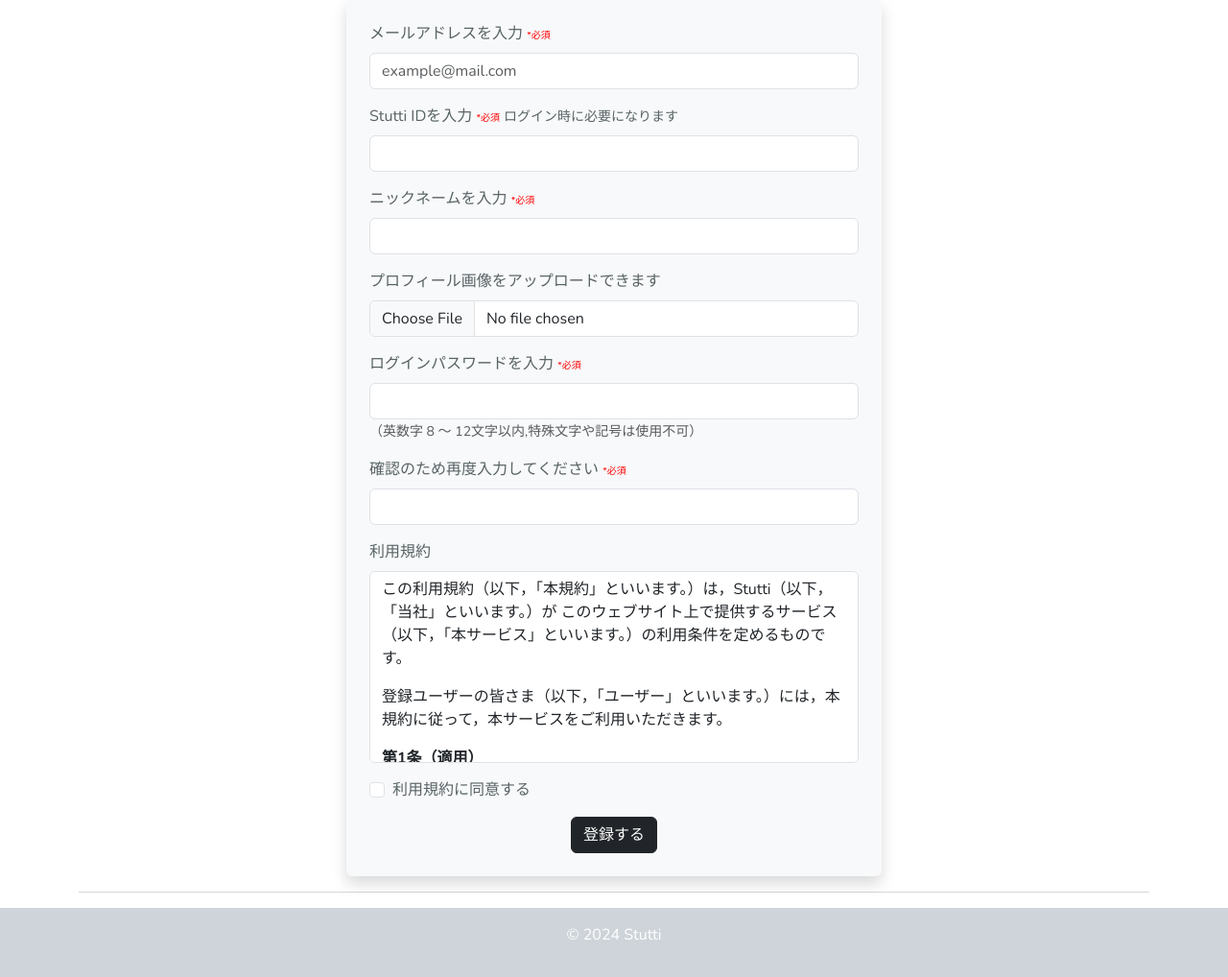
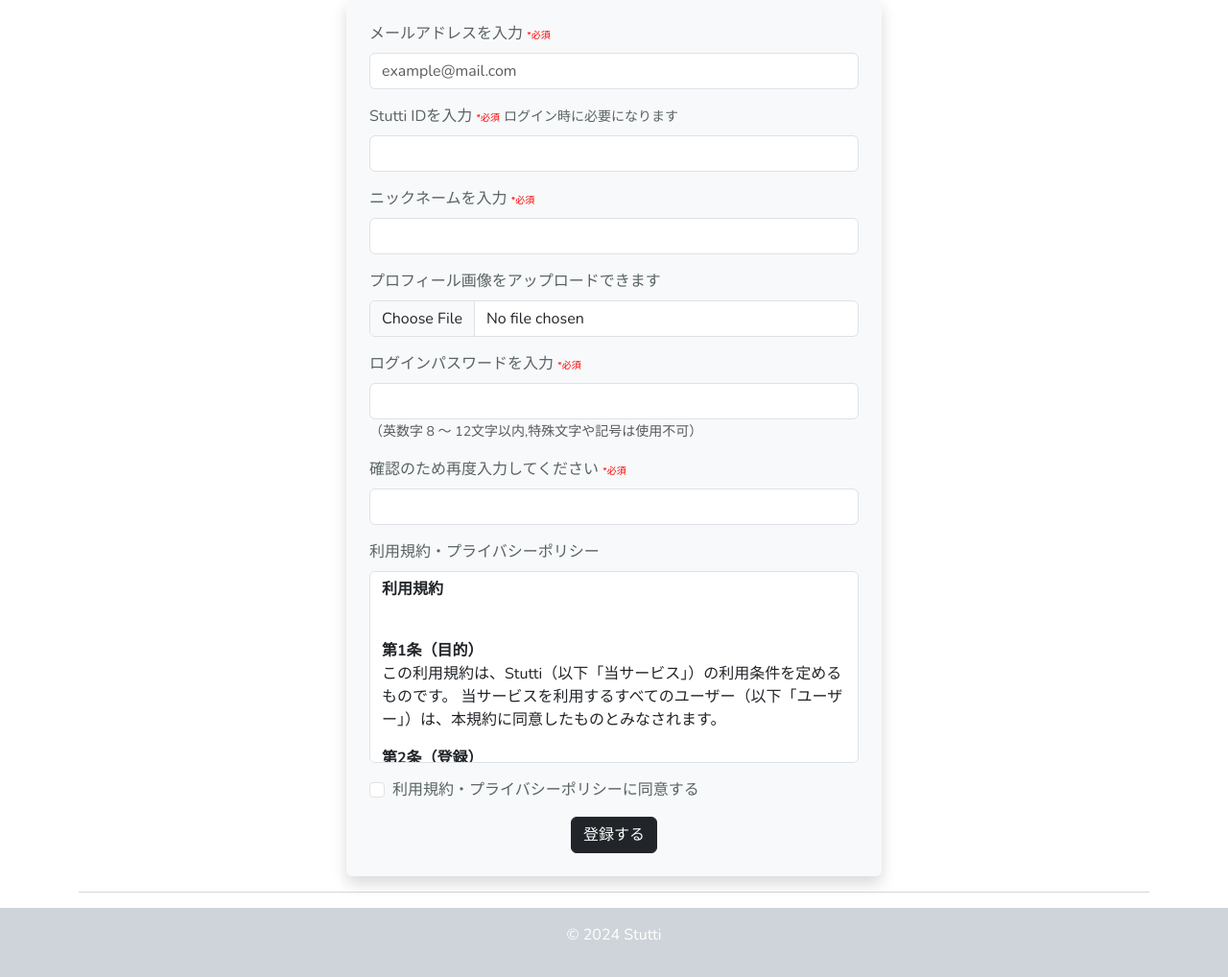
Before and after one commit to kousaka6A06/stutti, a PHP site: page /stutti/userRegister.php in a window 1280 px wide. Shown: the part 121-1139 px from the top of the page at 96% size. Run offline with PHP 8.4, Linux system fonts and the light colour scheme; some libraries are stand-ins or nearby versions.

Commit message:
利用規約の変更

```diff
--- a/view/v_userRegister.php
+++ b/view/v_userRegister.php
@@ -42,21 +42,64 @@
         </div>
 
         <div class="mb-3">
-            <label for="terms" class="form-label">利用規約</label>
+            <label for="terms" class="form-label">利用規約・プライバシーポリシー</label>
             <div id="terms" class="form-control" style="height: 200px; overflow-y: scroll;">
-                この利用規約（以下，「本規約」といいます。）は，Stutti（以下，「当社」といいます。）が
-                このウェブサイト上で提供するサービス（以下，「本サービス」といいます。）の利用条件を定めるものです。
-                </p>
-                <p>登録ユーザーの皆さま（以下，「ユーザー」といいます。）には，本規約に従って，本サービスをご利用いただきます。</p>
+            <p><strong>利用規約</strong><br><br>
+            <p><strong>第1条（目的）</strong><br>
+                  この利用規約は、Stutti（以下「当サービス」）の利用条件を定めるものです。
+                当サービスを利用するすべてのユーザー（以下「ユーザー」）は、本規約に同意したものとみなされます。<br></p>
+                <p><strong>第2条（登録）</strong><br>
+                  当サービスの利用を希望する者は、所定の方法によりメンバー登録を行うものとします。登録に際しては、正確かつ最新の情報を提供するものとします。
+                登録内容に虚偽、誤りがある場合、当サービスは登録を削除する権利を有します。<br></p>
+                <p><strong>第3条（アカウント管理）</strong><br>
+                  ユーザーは、自己の責任において、StuttiIDおよびパスワードを管理するものとします。
+                アカウントの不正使用による損害について、当サービスは一切責任を負いません。<br></p>
+                <p><strong>第4条（禁止事項）</strong><br>
+                法令または公序良俗に違反する行為<br>
+                当サービスの運営を妨害する行為<br>
+                他のユーザーまたは第三者の権利を侵害する行為<br>
+                他のユーザーの個人情報を不正に取得、利用する行為<br></p>
+                <p><strong>第5条（サービスの変更・停止）</strong><br>
+                  当サービスは、ユーザーに通知することなく、サービス内容の変更、追加、または停止を行うことができるものとします。<br></p>
+                <p><strong>第6条（免責事項）</strong><br>
+                  当サービスは、ユーザーによる利用に関して生じた一切の損害について、責任を負いません。
+                  当サービスは、提供する情報の正確性、完全性、有用性を保証しません。<br></p>
+                <p><strong>第7条（プライバシー）</strong><br>
+                  ユーザーの個人情報の取り扱いについては、別途定めるプライバシーポリシーに従うものとします。<br></p>
+                <p><strong>第8条（規約の変更）</strong><br>
+                  当サービスは、本規約を随時変更することができるものとします。変更後の規約は、当サービス上に掲示した時点で効力を生じるものとします。<br></p>
+                <p><strong>第9条（準拠法および管轄）</strong><br>
+                  本規約は、日本法に基づき解釈されるものとし、ユーザーと当サービスの間で生じた紛争については、日本の裁判所を専属的合意管轄とします。<br><br><br></p>
 
-                <p><strong>第1条（適用）</strong><br>
-                    本規約は，ユーザーと当社との間の本サービスの利用に関わる一切の関係に適用されるものとします。</p>
+                  <p><strong>プライバシーポリシー</strong><br><br>
+                  <p><strong>第1条（個人情報の収集）</strong><br>
+                  当サービスは、ユーザーの個人情報を以下の方法で収集します。
+                  メンバー登録時に提供される情報（メールアドレス、パスワード、アバター画像など）
+                  サービス利用中に提供される情報（勉強会参加情報、メッセージ内容など）<br></p>
+                  <p><strong>第2条（個人情報の利用目的）</strong><br>
+                  収集した個人情報は、以下の目的で利用します。
+                  ユーザーサポート<br>
+                  サービス改善および新機能の開発<br>
+                  利用状況の分析および統計データの作成<br></p>
+                  <p><strong>第3条（個人情報の第三者提供）</strong><br>
+                  ユーザーの同意がある場合<br>
+                  ユーザーサポート<br>
+                  法令に基づく場合<br></p>
+                  <p><strong>第4条（個人情報の管理）</strong><br>
+                  当サービスは、ユーザーの個人情報を適切に管理し、外部からの不正アクセス、紛失、破壊、改ざん、漏洩を防止するために必要な措置を講じます。<br></p>
+                  <p><strong>第5条（個人情報の開示・訂正・削除</strong><br>
+                  ユーザーは、自己の個人情報の開示、訂正、削除を希望する場合、当サービスの定める手続きにより請求することができます。<br></p>
+                  <p><strong>第6条（プライバシーポリシーの変更）</strong><br>
+                  当サービスは、本プライバシーポリシーを随時変更することができます。変更後の内容は、当サービス上に掲示した時点で効力を生じるものとします。<br></p>
+                  <p><strong>第7条（お問い合わせ）</strong><br>
+                  個人情報の取扱いに関するお問い合わせは、以下の連絡先までお願いします。<br>
+                  メールアドレス:privacy@stutti.net<br></p>
             </div>
         </div>
 
         <div class="form-check mb-3">
             <input type="checkbox" id="agree" name="agree" class="form-check-input" required>
-            <label for="agree" class="form-check-label">利用規約に同意する</label>
+            <label for="agree" class="form-check-label">利用規約・プライバシーポリシーに同意する</label>
         </div>
 
         <button type="submit" class="btn btn-dark w-30 d-block mx-auto">登録する</button>
```
